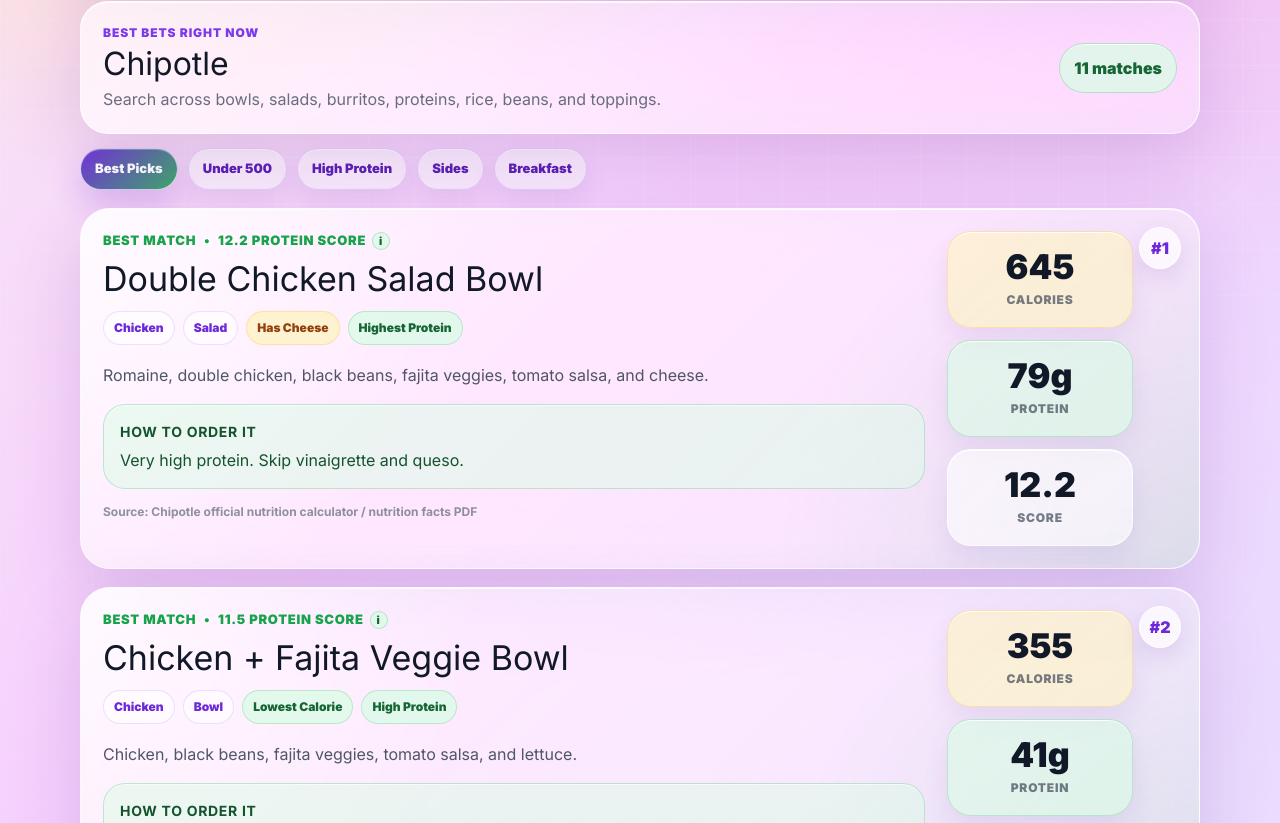
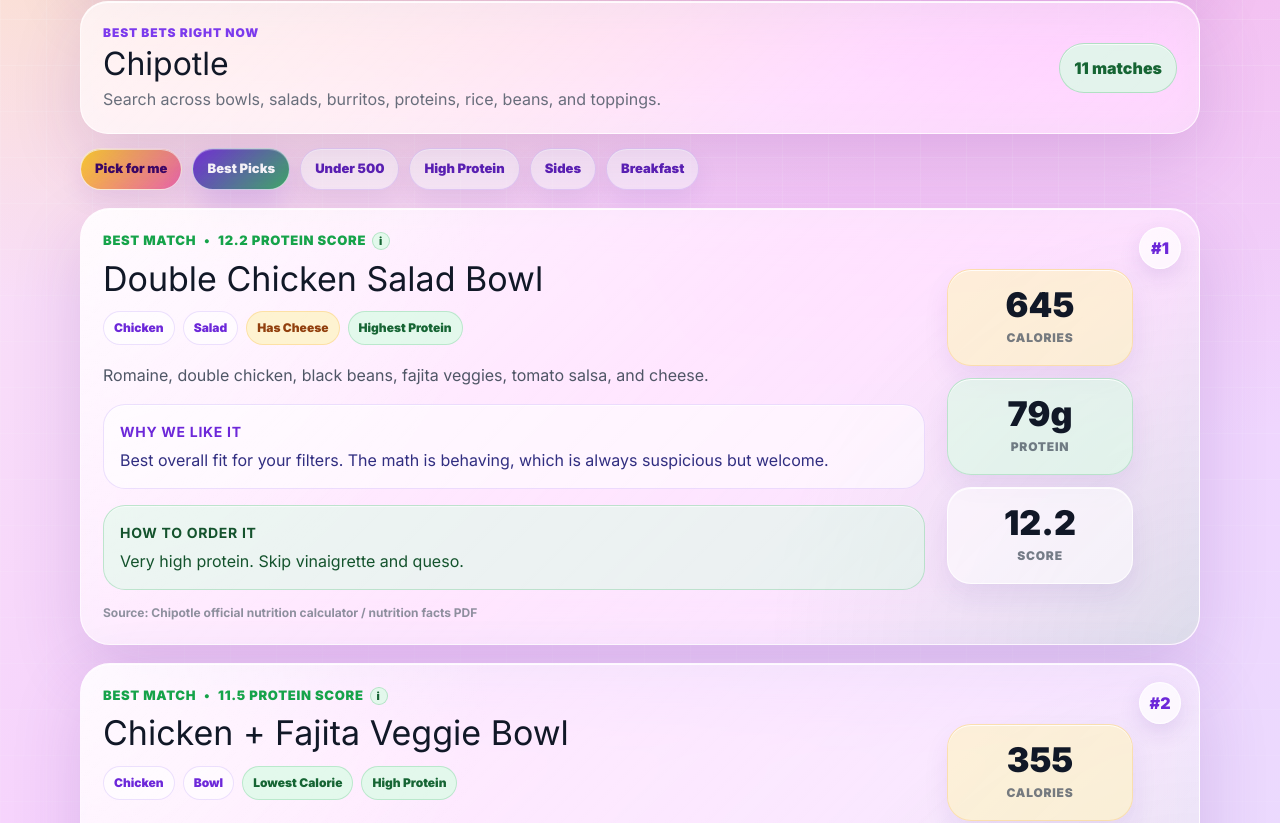
Before and after one commit to somethingmango/test-restaurant-finder, a Next.js app: page / in a window 1280 px wide. Shown: the part 1177-2000 px from the top of the page. Built offline with nearby package versions, Linux system fonts and the light colour scheme.

Commit message:
Add pick for me and recommendation notes

```diff
--- a/app/page.tsx
+++ b/app/page.tsx
@@ -114,6 +114,36 @@
   return 'Casual mode. No spreadsheet behavior.';
 }
 
+function whyWeLikeIt(item: MenuItem, rank: number) {
+  const tags = item.tags.map(normalize);
+
+  if (rank === 0) {
+    return 'Best overall fit for your filters. The math is behaving, which is always suspicious but welcome.';
+  }
+
+  if (item.protein >= 45 && item.calories <= 700) {
+    return 'Big protein without turning lunch into a whole budgeting exercise.';
+  }
+
+  if (item.calories <= 500 && item.protein >= 25) {
+    return 'Light enough to feel strategic, with enough protein to actually count.';
+  }
+
+  if (tags.includes('side')) {
+    return 'Good side energy. Helpful when you want something extra without doing too much.';
+  }
+
+  if (tags.includes('breakfast')) {
+    return 'A breakfast pick that gives you more than vibes and a coffee receipt.';
+  }
+
+  if (item.protein >= 30) {
+    return 'Solid protein, realistic order, no secret-menu gymnastics required.';
+  }
+
+  return 'Not the leanest thing here, but still a workable order when it sounds good.';
+}
+
 export default function Page() {
   const [selectedRestaurantName, setSelectedRestaurantName] =
     useState('Chipotle');
@@ -124,6 +154,7 @@
   );
   const [categoryFilter, setCategoryFilter] = useState<CategoryFilter>('best');
   const [showAllResults, setShowAllResults] = useState(false);
+  const [pickedItemName, setPickedItemName] = useState<string | null>(null);
 
   const restaurant = useMemo<Restaurant | undefined>(() => {
     return RESTAURANTS.find(
@@ -147,6 +178,26 @@
     : results.slice(0, DEFAULT_VISIBLE_RESULTS);
 
   const hiddenResultCount = Math.max(results.length - visibleResults.length, 0);
+
+  function pickForMe() {
+    if (results.length === 0) return;
+
+    const pickableResults = results.slice(0, Math.min(results.length, 8));
+    const freshPicks =
+      pickableResults.length > 1
+        ? pickableResults.filter((item) => item.name !== pickedItemName)
+        : pickableResults;
+    const nextPick = freshPicks[Math.floor(Math.random() * freshPicks.length)];
+    const nextPickIndex = results.findIndex(
+      (item) => item.name === nextPick.name
+    );
+
+    setPickedItemName(nextPick.name);
+
+    if (nextPickIndex >= DEFAULT_VISIBLE_RESULTS) {
+      setShowAllResults(true);
+    }
+  }
 
   const visibleRestaurants = useMemo(() => {
     if (restaurantSort === 'az') {
@@ -212,6 +263,7 @@
                   onClick={() => {
                     setSelectedRestaurantName(chain.name);
                     setShowAllResults(false);
+                    setPickedItemName(null);
                   }}
                   aria-pressed={selected}
                 >
@@ -258,7 +310,10 @@
                     'rgba(255, 255, 255, 0.62)'
                   ),
                 }}
-                onChange={(e) => setMaxCalories(Number(e.target.value))}
+                onChange={(e) => {
+                  setMaxCalories(Number(e.target.value));
+                  setPickedItemName(null);
+                }}
               />
             </label>
 
@@ -283,7 +338,10 @@
                     'rgba(255, 255, 255, 0.62)'
                   ),
                 }}
-                onChange={(e) => setMinProtein(Number(e.target.value))}
+                onChange={(e) => {
+                  setMinProtein(Number(e.target.value));
+                  setPickedItemName(null);
+                }}
               />
             </label>
           </div>
@@ -299,6 +357,15 @@
         </section>
 
         <section className="categoryBar" aria-label="Meal categories">
+          <button
+            type="button"
+            className="categoryPill pickForMe"
+            onClick={pickForMe}
+            disabled={results.length === 0}
+          >
+            Pick for me
+          </button>
+
           {CATEGORY_FILTERS.map((filter) => (
             <button
               key={filter.id}
@@ -309,6 +376,7 @@
               onClick={() => {
                 setCategoryFilter(filter.id);
                 setShowAllResults(false);
+                setPickedItemName(null);
               }}
               aria-pressed={categoryFilter === filter.id}
             >
@@ -318,13 +386,26 @@
         </section>
 
         <section className="results">
-          {visibleResults.map((item, index) => (
-            <article key={`${item.name}-${index}`} className="resultCard">
-              <div className="rankBadge">#{index + 1}</div>
+          {visibleResults.map((item, index) => {
+            const actualRank = results.findIndex(
+              (result) => result.name === item.name
+            );
+            const pickedForUser = item.name === pickedItemName;
+
+            return (
+              <article
+                key={`${item.name}-${index}`}
+                className={`resultCard ${pickedForUser ? 'picked' : ''}`}
+              >
+                <div className="rankBadge">
+                  #{Math.max(actualRank, index) + 1}
+                </div>
 
                 <div className="resultMain">
                   <div className="resultMeta">
-                  <span>Best match</span>
+                    <span>
+                      {pickedForUser ? 'Picked for you' : 'Best match'}
+                    </span>
                     <span>•</span>
                     <span className="scoreWithInfo">
                       {scoreItem(item)} protein score
@@ -356,6 +437,11 @@
 
                   <p className="description">{item.description}</p>
 
+                  <div className="whyBox">
+                    <strong>Why we like it</strong>
+                    <p>{whyWeLikeIt(item, Math.max(actualRank, index))}</p>
+                  </div>
+
                   <div className="orderBox">
                     <strong>How to order it</strong>
                     <p>{item.customization}</p>
@@ -379,7 +465,8 @@
                   </div>
                 </div>
               </article>
-          ))}
+            );
+          })}
 
           {hiddenResultCount > 0 && (
             <button
@@ -905,6 +992,18 @@
             inset 0 1px 0 rgba(255, 255, 255, 0.28);
         }
 
+        .categoryPill.pickForMe {
+          background: linear-gradient(135deg, rgba(250, 204, 21, 0.9), rgba(236, 72, 153, 0.78));
+          border-color: rgba(255, 255, 255, 0.78);
+          color: #3b0764;
+        }
+
+        .categoryPill:disabled {
+          cursor: not-allowed;
+          opacity: 0.54;
+          transform: none;
+        }
+
         .results {
           display: grid;
           gap: 18px;
@@ -929,6 +1028,20 @@
             radial-gradient(circle at bottom right, rgba(22, 163, 74, 0.11), transparent 36%);
           pointer-events: none;
           border-radius: inherit;
+        }
+
+        .resultCard.picked {
+          border-color: rgba(236, 72, 153, 0.36);
+          box-shadow:
+            inset 0 1px 0 rgba(255, 255, 255, 0.9),
+            0 24px 70px rgba(88, 28, 135, 0.16),
+            0 0 0 4px rgba(250, 204, 21, 0.22);
+        }
+
+        .resultCard.picked::before {
+          background:
+            radial-gradient(circle at top left, rgba(250, 204, 21, 0.28), transparent 34%),
+            radial-gradient(circle at bottom right, rgba(236, 72, 153, 0.18), transparent 36%);
         }
 
         .rankBadge {
@@ -1070,6 +1183,30 @@
           color: rgba(55, 65, 81, 0.88);
           font-size: 16px;
           line-height: 1.55;
+        }
+
+        .whyBox {
+          margin-top: 16px;
+          border-radius: 22px;
+          padding: 16px;
+          background: rgba(255, 255, 255, 0.58);
+          border: 1px solid rgba(124, 58, 237, 0.14);
+          color: #312e81;
+          box-shadow: inset 0 1px 0 rgba(255, 255, 255, 0.68);
+        }
+
+        .whyBox strong {
+          display: block;
+          margin-bottom: 6px;
+          color: #6d28d9;
+          font-size: 14px;
+          text-transform: uppercase;
+          letter-spacing: 0.7px;
+        }
+
+        .whyBox p {
+          margin: 0;
+          line-height: 1.5;
         }
 
         .orderBox {
```
Lines whose indentation alone changed are shown as unchanged.
